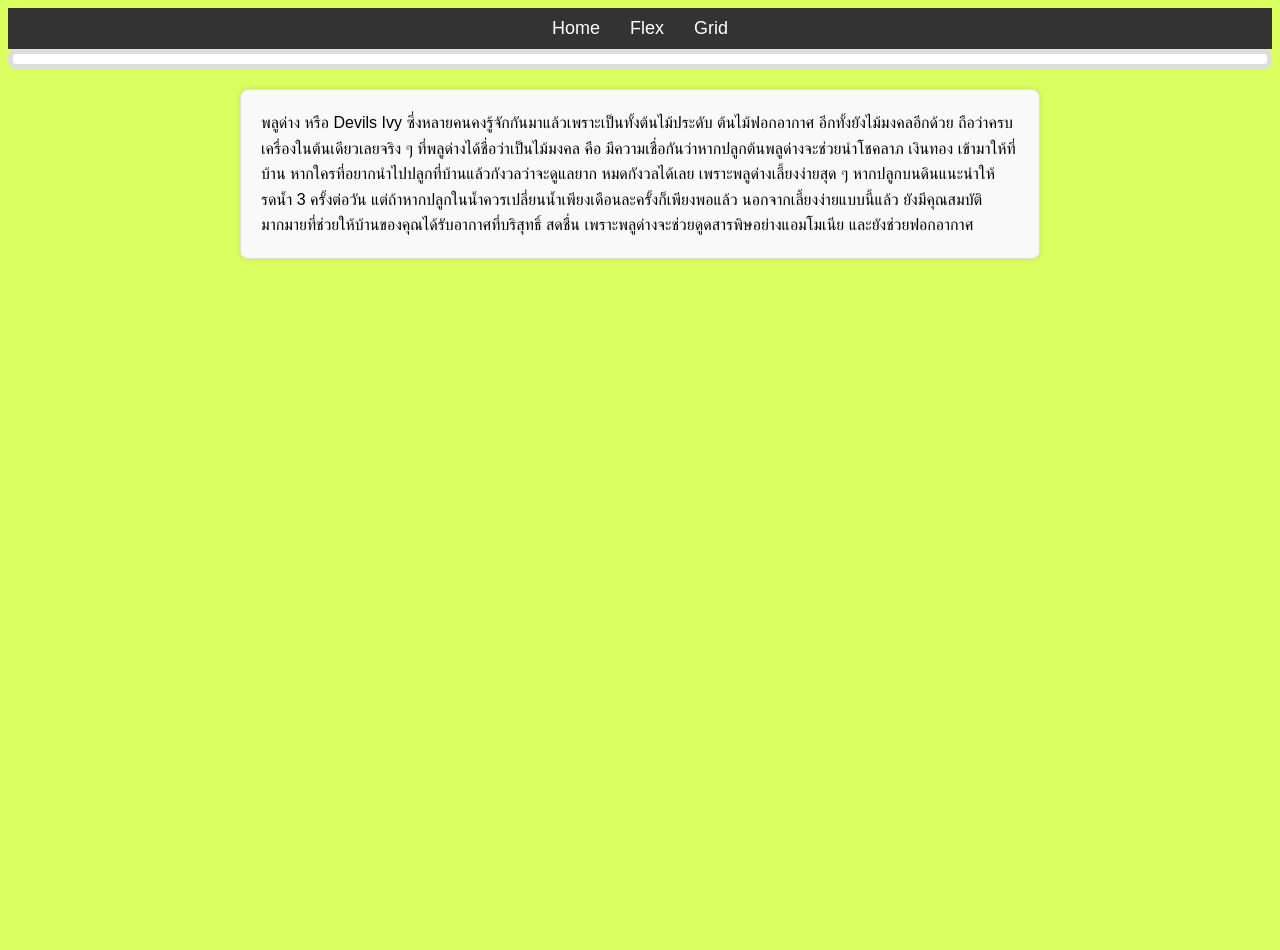
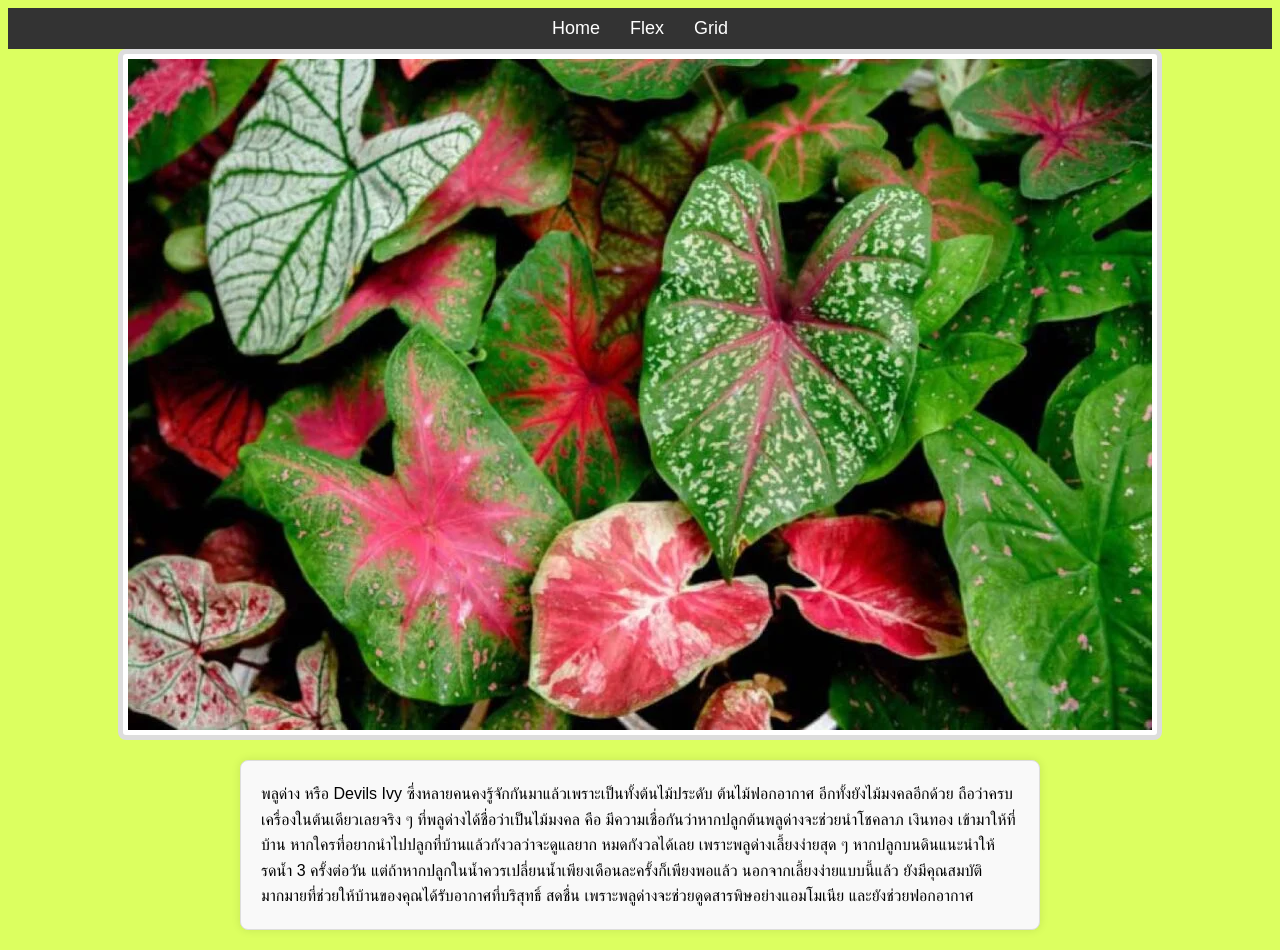
Before and after one commit to hemn1135z/arm.githud.io, a plain HTML site: page 6.html in a window 1280 px wide. Before the commit the page ends 800 px from the top, so only its background shows below. Drawn offline with Linux system fonts and the light colour scheme.

Commit message:
Update 6.html

```diff
--- a/6.html
+++ b/6.html
@@ -15,7 +15,7 @@
             <li><a href="index.html">Grid</a></li>
         </ul>
     </nav>
-    <img src="./img/6.jpg" alt="">
+    <img src="6.jpg" alt="">
     <p>พลูด่าง หรือ Devils Ivy ซึ่งหลายคนคงรู้จักกันมาแล้วเพราะเป็นทั้งต้นไม้ประดับ ต้นไม้ฟอกอากาศ อีกทั้งยังไม้มงคลอีกด้วย ถือว่าครบเครื่องในต้นเดียวเลยจริง ๆ ที่พลูด่างได้ชื่อว่าเป็นไม้มงคล คือ มีความเชื่อกันว่าหากปลูกต้นพลูด่างจะช่วยนำโชคลาภ เงินทอง เข้ามาให้ที่บ้าน หากใครที่อยากนำไปปลูกที่บ้านแล้วกังวลว่าจะดูแลยาก หมดกังวลได้เลย เพราะพลูด่างเลี้ยงง่ายสุด ๆ หากปลูกบนดินแนะนำให้รดน้ำ 3 ครั้งต่อวัน แต่ถ้าหากปลูกในน้ำควรเปลี่ยนน้ำเพียงเดือนละครั้งก็เพียงพอแล้ว นอกจากเลี้ยงง่ายแบบนี้แล้ว ยังมีคุณสมบัติมากมายที่ช่วยให้บ้านของคุณได้รับอากาศที่บริสุทธิ์ สดชื่น เพราะพลูด่างจะช่วยดูดสารพิษอย่างแอมโมเนีย และยังช่วยฟอกอากาศ</p>
 </body>
 </html>
```
